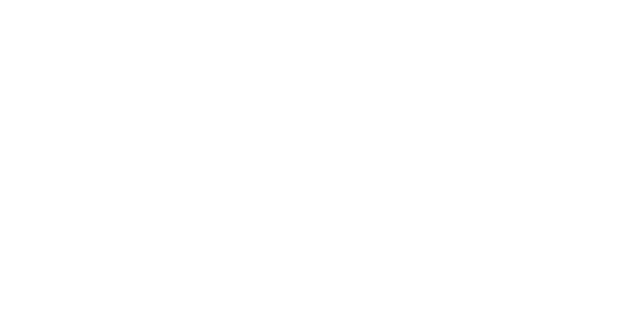
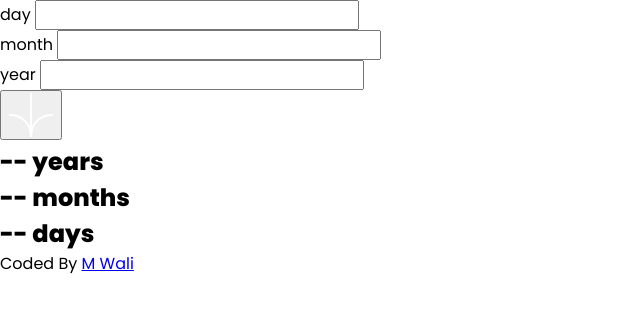
Before and after one commit to Wali1209/age-calculator-js, a plain HTML site: page index.html in a window 1280 px wide. Shown: the whole page, without its empty margins (0-640 px from the left). Drawn offline with Linux system fonts and the light colour scheme.

Commit message:
HTML Added!

```diff
--- a/index.html
+++ b/index.html
@@ -19,7 +19,42 @@
   </head>
   <body>
     <div id="root">
-      <div class="attribution"></div>
+      <main>
+        <header>
+          <form action="#">
+            <div class="day">
+              <label for="dayBox">day</label>
+              <input type="number" name="day" id="dayBox" />
+              <span class="error"></span>
+            </div>
+            <div class="month">
+              <label for="monthBox">month</label>
+              <input type="number" name="month" id="monthBox" />
+              <span class="error"></span>
+            </div>
+            <div class="year">
+              <label for="yearBox">year</label>
+              <input type="number" name="year" id="yearBox" />
+              <span class="error"></span>
+            </div>
+          </form>
+          <button class="submit">
+            <img
+              src="assets/images/icon-arrow.svg"
+              alt="Icon-Arrow/Submit Button"
+            />
+          </button>
+        </header>
+        <section>
+          <h1 class="age-year"><span>--</span> years</h1>
+          <h1 class="age-month"><span>--</span> months</h1>
+          <h1 class="age-day"><span>--</span> days</h1>
+        </section>
+      </main>
+      <div class="attribution">
+        Coded By
+        <a href="#">M Wali</a>
+      </div>
     </div>
   </body>
 </html>
```
